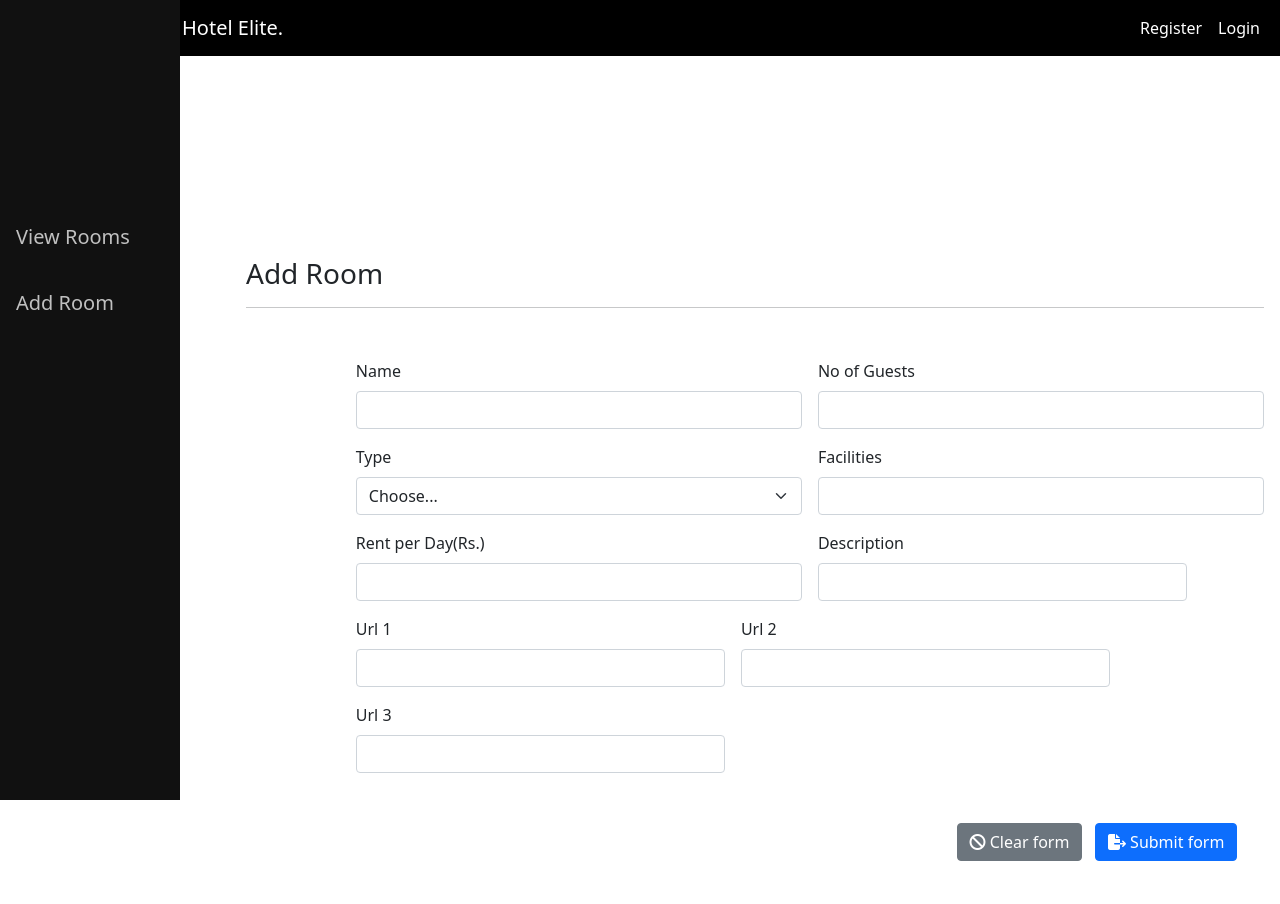
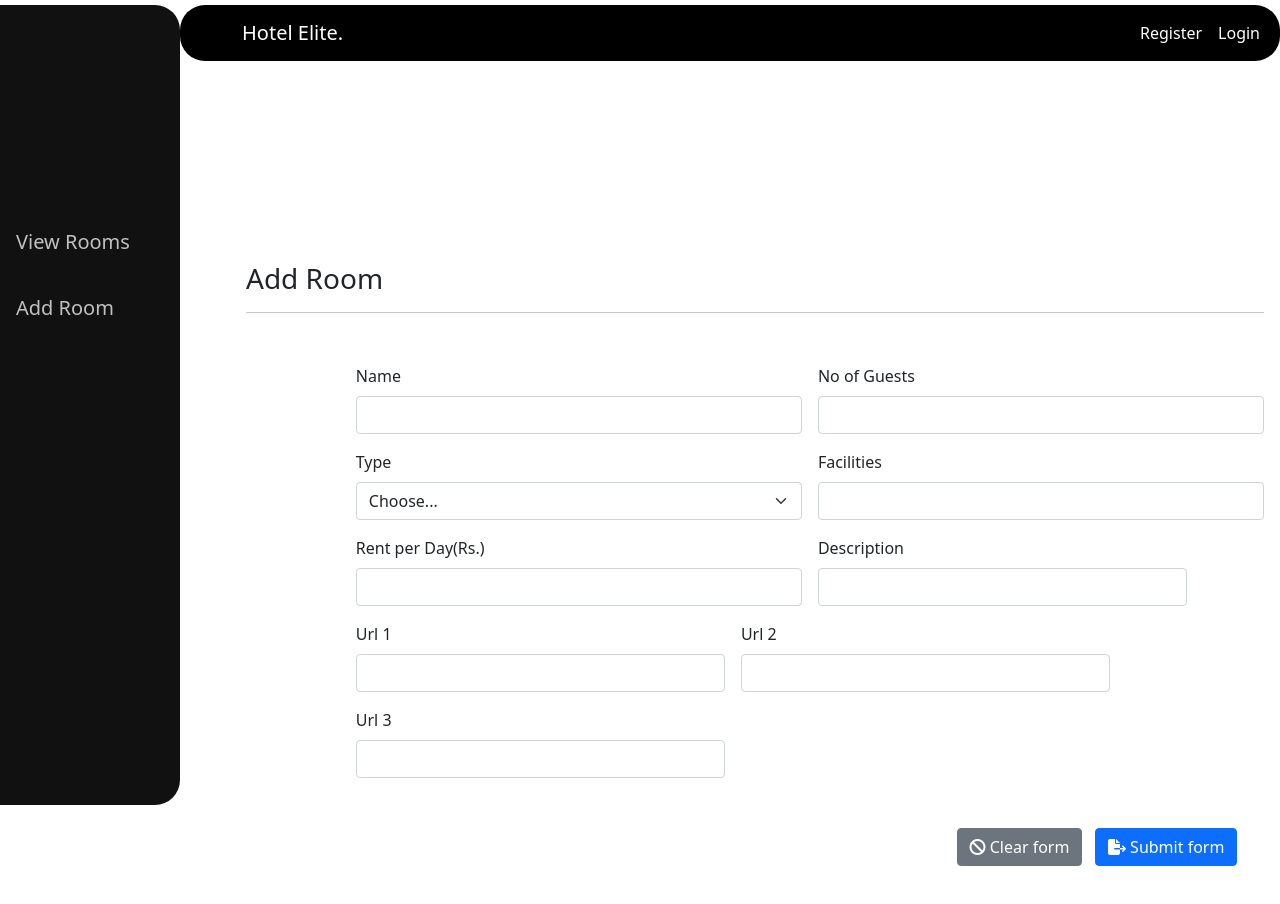
Before and after one commit to psychic-coder/MERNHotelManagement-system, a React (Create React App) app in the folder frontend/: page /roommanager/add in a window 1280 px wide. Shown: the top 904 px of the page. Built offline with nearby package versions, Linux system fonts and the light colour scheme.

Commit message:
modified navbar.css in the frontend

```diff
--- a/frontend/src/components/layouts/Navbar.css
+++ b/frontend/src/components/layouts/Navbar.css
@@ -1,5 +1,7 @@
 .navbar{
+    border-radius: 25px;
     background-color: black !important;
+    width: 100%;
 }
 
 .nav-link{
@@ -8,9 +10,13 @@
 
 .navbar-brand{
     color: white !important;
-    margin-left: 170px !important;
+    margin-left: 50px !important;
 }
 
 .navbar-nav{
     margin-left: auto !important;
 }
+.top-nav{
+    padding-left: 180px;
+    margin-top:5px;
+}
--- a/frontend/src/components/layouts/Navbar.js
+++ b/frontend/src/components/layouts/Navbar.js
@@ -6,6 +6,7 @@
 
 
     return (
+        <div class="top-nav">
         <nav class="navbar navbar-expand-lg ">
             <div class="container-fluid">
                 <a class="navbar-brand" href="#">Hotel Elite.</a>
@@ -25,6 +26,7 @@
                 </div>
             </div>
         </nav>
+        </div>
     )
 
 }
--- a/frontend/src/components/layouts/SideNav.css
+++ b/frontend/src/components/layouts/SideNav.css
@@ -1,5 +1,6 @@
 /* Style the sidebar - fixed full height */
 .sidebar {
+  border-radius: 0px 25px 25px 0px;
     height: 100%;
     width: 180px;
     position: fixed;
@@ -10,6 +11,7 @@
     overflow-x: hidden;
     padding-top: 16px;
     padding-top: 15%;
+    margin-top: 5px;
   }
 
   /* Style sidebar links */
--- a/frontend/src/components/layouts/Supsidenav.js
+++ b/frontend/src/components/layouts/Supsidenav.js
@@ -13,6 +13,7 @@
 
                 <Link to="/supmanager/view">View Suppliers</Link>
                 <Link to="/supmanager/add">Add Supplier</Link>
+                <Link to="/supmanager/add">Supplier History</Link>
             </div>
 
 
--- a/frontend/src/components/layouts/topnav.js
+++ b/frontend/src/components/layouts/topnav.js
@@ -1,24 +1,32 @@
-import axios from 'axios'
-import React from 'react'
-import "./TopNav.css"
+import React from 'react';
+import "./Navbar.css"
 
 
+export default function Navbar() {
 
-export default function topnav() {
 
     return (
-        <div>
-            <div id="navbar">
-                <a href="#default" id="logo">EMPLOYEE MANEGMENT SYSTE</a>
-                <div id="navbar-right">
-                    <a class="active" href="#"><i class="fa fa-fw fa-home"></i> Home</a>
-                    <a href="#"><i class="fa fa-eject"></i> About</a>
-                    <a href="#"><i class="fa fa-fw fa-wrench"></i> Services</a>
-                    <a href="#"><i class="fa fa-fw fa-envelope"></i>Contact</a>
-                    <a href="#"><i class="fa fa-fw fa-user"></i>Feedback</a>
+        <div class="top-nav">
+        <nav class="navbar navbar-expand-lg ">
+            <div class="container-fluid">
+                <a class="navbar-brand" href="#">Hotel Elite.</a>
+                <button class="navbar-toggler" type="button" data-bs-toggle="collapse" data-bs-target="#navbarNav" aria-controls="navbarNav" aria-expanded="false" aria-label="Toggle navigation">
+                    <span class="navbar-toggler-icon"></span>
+                </button>
+                <div class="collapse navbar-collapse" id="navbarNav">
+                    <ul class="navbar-nav">
+                        <li class="nav-item">
+                            <a class="nav-link"  href="/register">Register</a>
+                        </li>
+                        <li class="nav-item">
+                            <a class="nav-link" href="/login">Login</a>
+                        </li>
+
+                    </ul>
                 </div>
             </div>
-
+        </nav>
         </div>
     )
+
 }
```
Also changed, not shown: 1 other file (tests, documents, lock files or other folders).
